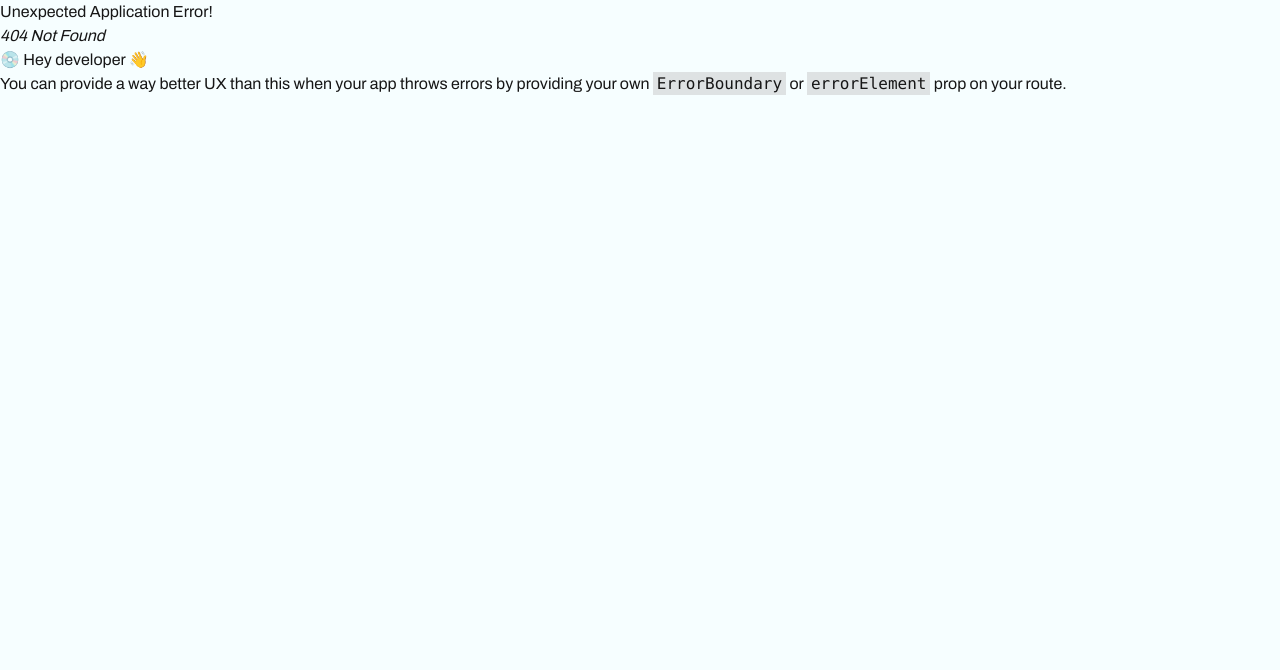
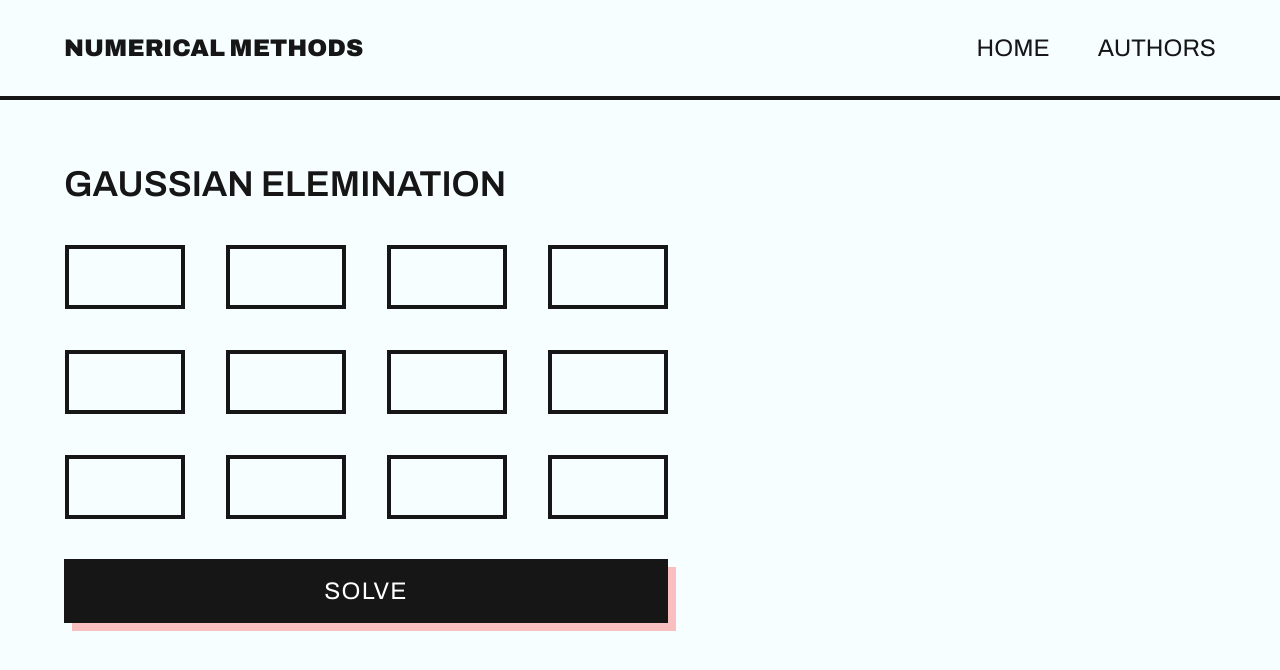
Before and after one commit to 4Kirishy/numerical-methods-app, a React (Vite) app: page /gaussian in a window 1280 px wide. Before the commit this address had no page. Shown: the top 670 px of the page. Built offline with nearby package versions, Linux system fonts and the light colour scheme.

Commit message:
completed gaussian method page

```diff
--- a/src/App.tsx
+++ b/src/App.tsx
@@ -5,6 +5,7 @@ import {
 import { Root } from "./pages/Root";
 import { Home } from "./pages/Home";
 import { Authors } from "./pages/Authors";
+import { Gaussian } from "./pages/Gaussian";
 
 export const App = () => {
   const router = createRouter([
@@ -14,6 +15,7 @@ export const App = () => {
       children: [
         { index: true, element: <Home /> },
         { path: "authors", element: <Authors /> },
+        { path: "gaussian", element: <Gaussian /> },
       ],
     },
   ]);
--- /dev/null
+++ b/src/components/gaussian/Matrix.tsx
@@ -0,0 +1,75 @@
+import { ReactElement, useState } from "react";
+import { gaussianElimination } from "../../utils/methods/gaussianElimination";
+
+type MatrixProps = {
+  rows: number;
+  cols: number;
+};
+
+export const Matrix = ({ rows, cols }: MatrixProps) => {
+  const [answer, setAnswer] = useState<number[]>([]);
+  const [matrix, setMatrix] = useState<number[][]>(
+    Array.from({ length: rows }, () => Array(cols).fill(""))
+  );
+
+  const updateMatrix = (row: number, col: number, value: string) => {
+    const newMatrix = [...matrix];
+    newMatrix[row][col] = parseFloat(value);
+
+    setMatrix(newMatrix);
+  };
+
+  const solveMatrix = () => {
+    setAnswer(gaussianElimination(matrix));
+    setMatrix(Array.from({ length: rows }, () => Array(cols).fill("")));
+  };
+
+  const cell = (row: number, col: number): ReactElement => {
+    return (
+      <input
+        className="w-[120px] h-16 p-2 border-4 border-text-main text-2xl bg-bg"
+        type="number"
+        value={matrix[row][col]}
+        onChange={(e) => updateMatrix(row, col, e.target.value)}
+      />
+    );
+  };
+
+  return (
+    <div className="flex gap-16">
+      <div className="max-w-fit">
+        <table className="border-spacing-10">
+          <tbody>
+            {matrix.map((row, rowIndex) => (
+              <tr key={rowIndex}>
+                {row.map((col, colIndex) => (
+                  <td key={colIndex} className="pr-10 pb-10 last-of-type:pr-0">
+                    {cell(rowIndex, colIndex)}
+                  </td>
+                ))}
+              </tr>
+            ))}
+          </tbody>
+        </table>
+        <button
+          className="bg-text-main h-16 text-white w-full uppercase text-2xl tracking-wider shadow-custom hover:bg-opacity-[98%]"
+          onClick={solveMatrix}
+        >
+          solve
+        </button>
+      </div>
+      {answer.length ? (
+        <div className="text-2xl uppercase text-text-main">
+          <h4 className="font-semibold mb-4">solution:</h4>
+          <ul>
+            {answer.map((a, index) => (
+              <li className="mb-4">
+                x{index + 1} = {a}
+              </li>
+            ))}
+          </ul>
+        </div>
+      ) : null}
+    </div>
+  );
+};
--- /dev/null
+++ b/src/pages/Gaussian.tsx
@@ -0,0 +1,10 @@
+import { BasePageLayout as GaussianPageLayout } from "../components/UI/BasePageLayout";
+import { Matrix } from "../components/gaussian/Matrix";
+
+export const Gaussian = () => {
+  return (
+    <GaussianPageLayout title="gaussian elemination">
+      <Matrix rows={3} cols={4} />
+    </GaussianPageLayout>
+  );
+};
--- a/src/utils/methods/gaussElimination.ts
+++ b/src/utils/methods/gaussianElimination.ts
@@ -35,7 +35,7 @@ function gaussianElimination(matrix: number[][]) {
     for (let j = i + 1; j < n; j++) {
       sum += matrix[i][j] * solution[j];
     }
-    solution[i] = (matrix[i][n] - sum) / matrix[i][i];
+    solution[i] = +((matrix[i][n] - sum) / matrix[i][i]).toFixed(2);
   }
 
   return solution;
```
